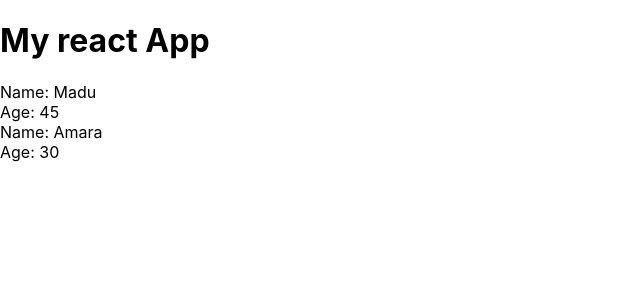
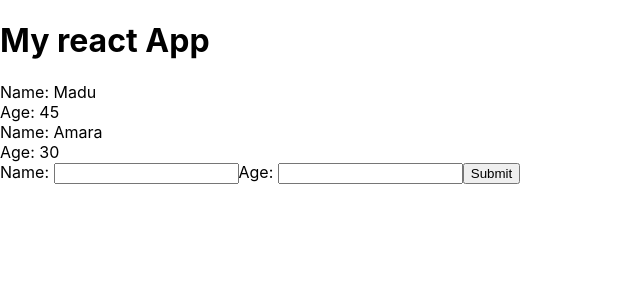
Before and after one commit to LuckyMadu/react-playlist, a React (Create React App) app in the folder myapp/: page / in a window 1280 px wide. Shown: the top 300 px of the page, without its empty margins (0-640 px from the left). Built offline with nearby package versions, Linux system fonts and the light colour scheme.

Commit message:
passing data from forms

```diff
--- a/myapp/src/App.js
+++ b/myapp/src/App.js
@@ -1,5 +1,6 @@
 import React, { Component } from "react";
 import Lahiru from "./Lahiru";
+import AddLahiru from "./addLahiru";
 
 class App extends Component {
   state = {
@@ -7,17 +8,17 @@
       {
         name: "Lahiru",
         age: 20,
-        id:1
+        id: 1
       },
       {
         name: "Madu",
         age: 45,
-        id:2
+        id: 2
       },
       {
         name: "Amara",
         age: 30,
-        id:3
+        id: 3
       }
     ]
   };
@@ -27,6 +28,7 @@
         <h1>My react App</h1>
         {/* <Lahiru name="Madu" age="40" /> */}
         <Lahiru lahiru={this.state.lahiru} />
+        <AddLahiru />
       </div>
     );
   }
--- /dev/null
+++ b/myapp/src/addLahiru.js
@@ -0,0 +1,36 @@
+import React, { Component } from "react";
+
+class AddLahiru extends Component {
+  state = {
+    name: null,
+    age: null
+  };
+  handleChange = e => {
+    this.setState({
+      [e.target.id]: e.target.value
+    });
+  };
+
+  handleSubmit = e => {
+    e.preventDefault();
+    console.log(this.state);
+  };
+
+  render() {
+    return (
+      <div>
+        <form onSubmit={this.handleSubmit}>
+          <label htmlFor="name">Name: </label>
+          <input type="text" id="name" onChange={this.handleChange} />
+
+          <label htmlFor="age">Age: </label>
+          <input type="text" id="age" onChange={this.handleChange} />
+
+          <button>Submit</button>
+        </form>
+      </div>
+    );
+  }
+}
+
+export default AddLahiru;
```
